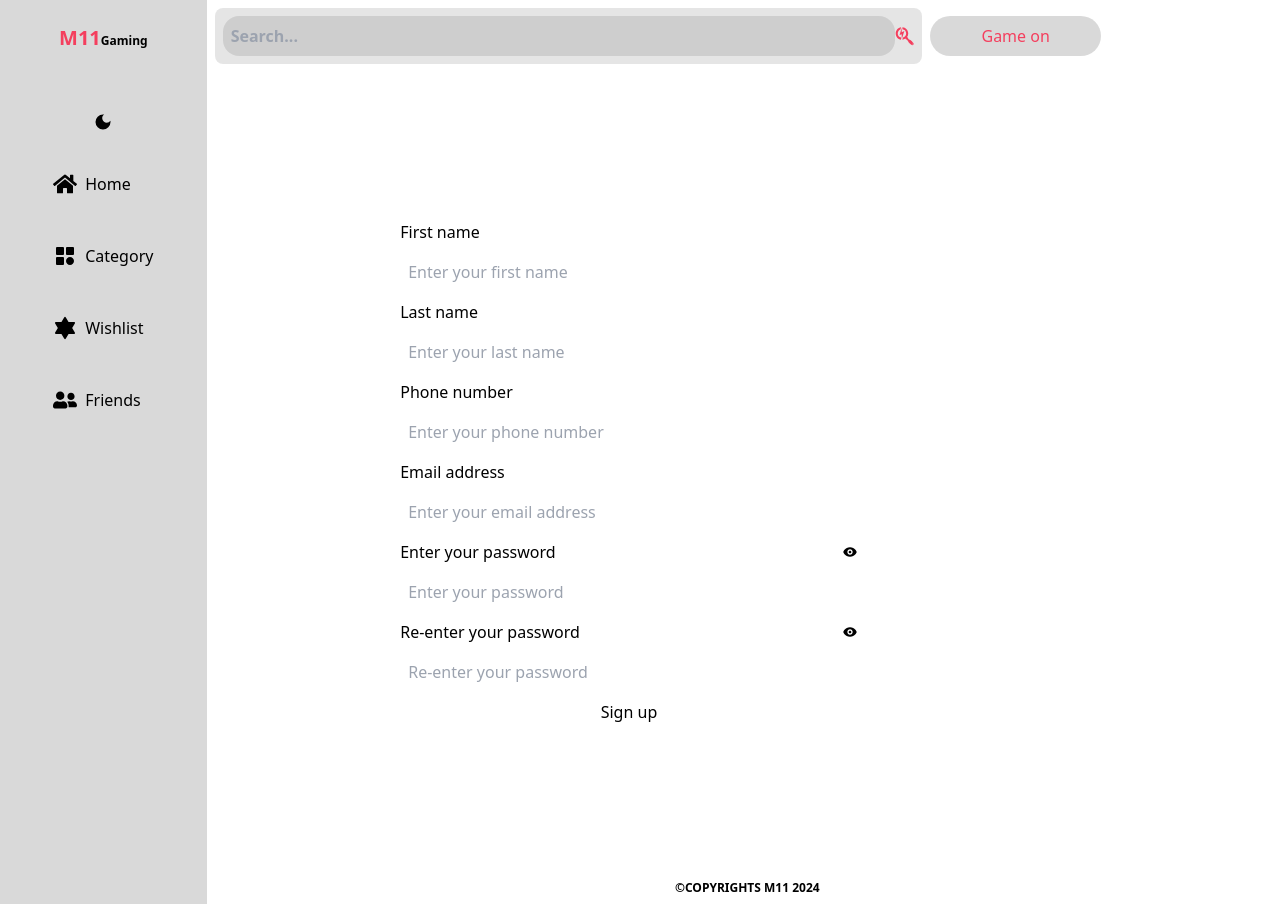
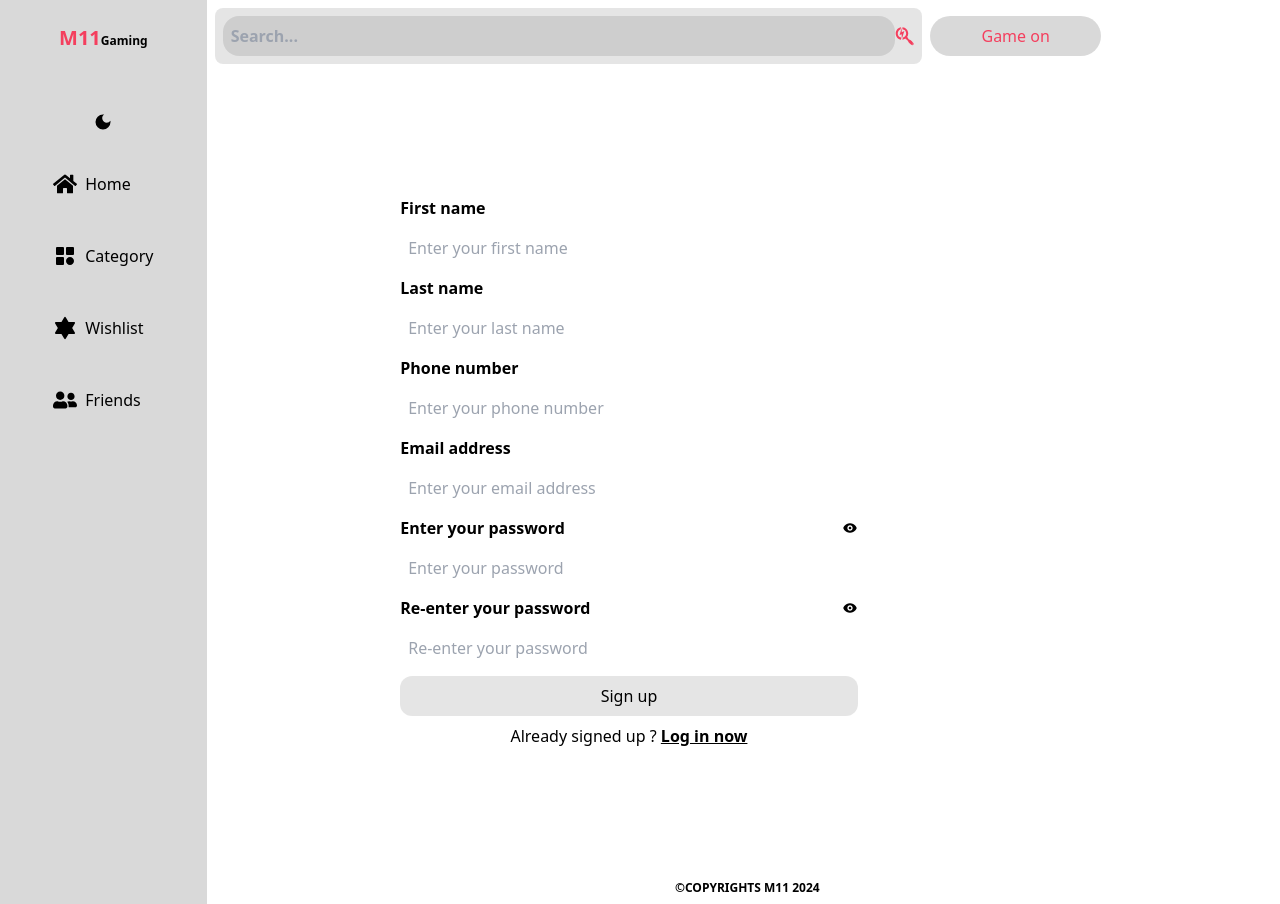
Before and after one commit to Memy11th/Game-center, a Next.js app: page /auth/signup in a window 1280 px wide. Built offline with nearby package versions, Linux system fonts and the light colour scheme.

Commit message:
Adding formik and yup to signup and login forms and customizing validation and submit functions .. and adding some enhancments for the ui

```diff
--- a/src/app/auth/login/page.tsx
+++ b/src/app/auth/login/page.tsx
@@ -1,9 +1,50 @@
 'use client'
-import React from 'react'
+import { useFormik } from 'formik'
+import Link from 'next/link'
+import React, { useState } from 'react'
+import { AiFillEyeInvisible } from 'react-icons/ai'
+import { BiSolidShow } from 'react-icons/bi'
+import { IoIosInformationCircleOutline } from 'react-icons/io'
+import * as yup from 'yup'
+export default function Login() {
 
-export default function Login() {
+    const [showPassword,setShowPassword] = useState(false)
+
+
+    const handleSubmit = (formikValues)=>{
+        console.log(formikValues)
+    }
+
+    const validationSchema = yup.object({
+        email:yup.string().email('You must enter a valid email'),
+        password:yup.string().required('This field is required').min(8,'Password must be at least 8 characters long').matches(/^(?=.*[A-Za-z])(?=.*\d)[A-Za-z\d]{8,}$/, 'Password must contain at least one letter and one number'),
+    })
+
+    const formik = useFormik({
+        initialValues:{
+            email:'',
+            password:''
+        },
+        validationSchema,
+        onSubmit : handleSubmit,
+    })
     return (
-        <div>
+        <div className='grid grid-cols-12 justify-center w-2/3 mx-auto items-center  min-h-screen'>
+
+            <form className='col-span-8  flex flex-col gap-2 duration-200 justify-center p-2   ' onSubmit={formik.handleSubmit}>
+                <label className='rounded-xl dark:text-rose-500 font-bold' htmlFor="email">Email address</label>
+                <input  className='rounded-xl p-2 outline-none  ' type="text" name="email" onBlur={formik.handleBlur} onChange={formik.handleChange} value={formik.values.email} placeholder="Enter your email address" />
+                {formik.errors.email && formik.touched.email && <div className='flex justify-start items-center'> { React.cloneElement(<IoIosInformationCircleOutline /> , {className:'text-lg text-rose-500 '} ) } <span>{formik.errors.email}</span></div> }
+                <label className='rounded-xl dark:text-rose-500 font-bold flex justify-between items-center' htmlFor="password">Enter your password
+                <button onClick={() => setShowPassword(!showPassword)}>{showPassword ? <AiFillEyeInvisible /> : <BiSolidShow />} </button>
+                </label>
+                <input  className='rounded-xl p-2 outline-none  ' type={showPassword ? 'text' : 'password'} name="password" onBlur={formik.handleBlur} onChange={formik.handleChange} value={formik.values.password} placeholder="Enter your password" />
+                {formik.errors.password && formik.touched.password && <div className='flex justify-start items-center'> { React.cloneElement(<IoIosInformationCircleOutline /> , {className:'text-lg text-rose-500 '} ) } <span>{formik.errors.password}</span></div> }
+                <button type='submit' className='p-2 w-full bg-black/10 transition-all duration-200 dark:bg-rose-500 rounded-xl'>Login</button>
+                <p className='text-center'><span>Don't have an account ?</span> <Link className='underline font-semibold text-base ' href={'/auth/signup'}>Register now!</Link></p>
+
+
+            </form>
 
         </div>
     )
--- a/src/app/auth/signup/page.tsx
+++ b/src/app/auth/signup/page.tsx
@@ -4,6 +4,8 @@ import React, { useState } from 'react'
 import * as yup from 'yup'
 import { AiFillEyeInvisible } from 'react-icons/ai'
 import { BiSolidShow } from 'react-icons/bi'
+import Link from 'next/link'
+import { IoIosInformationCircleOutline } from 'react-icons/io'
 
 export default function Signup() {
     const [showPassword,setShowPassword] = useState(false)
@@ -15,7 +17,7 @@ export default function Signup() {
     const validationSchema = yup.object({
         firstName:yup.string().required('This field is required').min(2,'Name must be at least 2 characters long').max(20,'Name must be at most 20 characters long'),
         lastName:yup.string().required('This field is required').min(2,'Name must be at least 2 characters long').max(20,'Name must be at most 20 characters long'),
-        MobileNum:yup.string().required().matches(/^[0-9]{11}$/, 'Mobile number must be 10 digits'),
+        MobileNum:yup.string().required('This field is required').matches(/^[0-9]{11}$/, 'Mobile number must be 10 digits'),
         email:yup.string().email('You must enter a valid email'),
         password:yup.string().required('This field is required').min(8,'Password must be at least 8 characters long').matches(/^(?=.*[A-Za-z])(?=.*\d)[A-Za-z\d]{8,}$/, 'Password must contain at least one letter and one number'),
         rePassword:yup.string().required('This field is required').min(8,'Password must be at least 8 characters long').oneOf([yup.ref('password')],'Passwords must match'),
@@ -32,28 +34,34 @@ export default function Signup() {
         },
         onSubmit:handleSubmit,
         validationSchema,
-
     })
 
     return (
         <div className='grid grid-cols-12 justify-center w-2/3 mx-auto items-center  min-h-screen'>
 
             <form className='col-span-8  flex flex-col gap-2 duration-200 justify-center p-2   ' onSubmit={formik.handleSubmit}>
-                <label className='rounded-xl dark:text-rose-500' htmlFor="firstName">First name</label>
+                <label className='rounded-xl dark:text-rose-500 font-bold ' htmlFor="firstName">First name</label>
                 <input  className='rounded-xl p-2 outline-none  ' type="text" name="firstName" onBlur={formik.handleBlur} onChange={formik.handleChange} value={formik.values.firstName} placeholder="Enter your first name" />
-                <label className='rounded-xl dark:text-rose-500' htmlFor="lastName">Last name</label>
+                {formik.errors.firstName && formik.touched.firstName && <div className='flex justify-start items-center'> { React.cloneElement(<IoIosInformationCircleOutline /> , {className:'text-lg text-rose-500 '} ) } <span>{formik.errors.firstName}</span></div> }
+                <label className='rounded-xl dark:text-rose-500 font-bold' htmlFor="lastName">Last name</label>
                 <input  className='rounded-xl p-2 outline-none  ' type="text" name="lastName" onBlur={formik.handleBlur} onChange={formik.handleChange} value={formik.values.lastName} placeholder="Enter your last name" />
-                <label className='rounded-xl dark:text-rose-500' htmlFor="MobileNum">Phone number</label>
+                {formik.errors.lastName && formik.touched.lastName && <div className='flex justify-start items-center'> { React.cloneElement(<IoIosInformationCircleOutline /> , {className:'text-lg text-rose-500 '} ) } <span>{formik.errors.lastName}</span></div> }
+                <label className='rounded-xl dark:text-rose-500 font-bold' htmlFor="MobileNum">Phone number</label>
                 <input  className='rounded-xl p-2 outline-none  ' type="text" name="MobileNum" onBlur={formik.handleBlur} onChange={formik.handleChange} value={formik.values.MobileNum} placeholder="Enter your phone number" />
-                <label className='rounded-xl dark:text-rose-500' htmlFor="email">Email address</label>
+                {formik.errors.MobileNum && formik.touched.MobileNum && <div className='flex justify-start items-center'> { React.cloneElement(<IoIosInformationCircleOutline /> , {className:'text-lg text-rose-500 '} ) } <span>{formik.errors.MobileNum}</span></div> }
+                <label className='rounded-xl dark:text-rose-500 font-bold' htmlFor="email">Email address</label>
                 <input  className='rounded-xl p-2 outline-none  ' type="text" name="email" onBlur={formik.handleBlur} onChange={formik.handleChange} value={formik.values.email} placeholder="Enter your email address" />
-                <label className='rounded-xl dark:text-rose-500 flex justify-between items-center' htmlFor="password">Enter your password
+                {formik.errors.email && formik.touched.email && <div className='flex justify-start items-center'> { React.cloneElement(<IoIosInformationCircleOutline /> , {className:'text-lg text-rose-500 '} ) } <span>{formik.errors.email}</span></div> }
+                <label className='rounded-xl dark:text-rose-500 font-bold flex justify-between items-center' htmlFor="password">Enter your password
                 <button onClick={() => setShowPassword(!showPassword)}>{showPassword ? <AiFillEyeInvisible /> : <BiSolidShow />} </button>
                 </label>
                 <input  className='rounded-xl p-2 outline-none  ' type={showPassword ? 'text' : 'password'} name="password" onBlur={formik.handleBlur} onChange={formik.handleChange} value={formik.values.password} placeholder="Enter your password" />
-                <label className='rounded-xl dark:text-rose-500 flex justify-between items-center ' htmlFor="rePassword">Re-enter your password   {showPassword ? <AiFillEyeInvisible /> : <BiSolidShow />}</label>
+                {formik.errors.password && formik.touched.password && <div className='flex justify-start items-center'> { React.cloneElement(<IoIosInformationCircleOutline /> , {className:'text-lg text-rose-500 '} ) } <span>{formik.errors.password}</span></div> }
+                <label className='rounded-xl dark:text-rose-500 font-bold flex justify-between items-center ' htmlFor="rePassword">Re-enter your password   {showPassword ? <AiFillEyeInvisible /> : <BiSolidShow />}</label>
                 <input  className='rounded-xl p-2 outline-none  ' type={showPassword ? 'text' : 'password'} name="rePassword" onBlur={formik.handleBlur} onChange={formik.handleChange} value={formik.values.rePassword} placeholder="Re-enter your password" />
-                <button>Sign up</button>
+                {formik.errors.rePassword && formik.touched.rePassword && <div className='flex justify-start items-center'> { React.cloneElement(<IoIosInformationCircleOutline /> , {className:'text-lg text-rose-500 '} ) } <span>{formik.errors.rePassword}</span></div> }
+                <button type='submit' className='p-2 w-full bg-black/10 transition-all duration-200 dark:bg-rose-500 rounded-xl'>Sign up</button>
+                <p className='text-center'><span>Already signed up ?</span> <Link className='underline font-semibold text-base ' href={'/auth/login'}>Log in now</Link></p>
 
 
             </form>
--- a/src/app/layout.tsx
+++ b/src/app/layout.tsx
@@ -29,6 +29,7 @@ export default function RootLayout({
             <Footer/>
 
             </div>
+
         </GridContainer>
         </Providers>
       </body>
--- a/src/components/Button.tsx
+++ b/src/components/Button.tsx
@@ -4,7 +4,7 @@ import React from 'react'
 export default function Button() {
 
     return <>
-        <Link href={'/auth/signup'}  className={` grid col-span-2 justify-center md:text-base  text-xs items-center  bg-black/15 h-fit my-auto p-2 text-rose-500 rounded-3xl `}>
+        <Link href={'/auth/login'}  className={` grid col-span-2 justify-center md:text-base  text-xs items-center  bg-black/15 h-fit my-auto p-2 text-rose-500 rounded-3xl `}>
             Game on
         </Link>
     </>
--- a/src/components/ShowPassword.tsx
+++ /dev/null
@@ -1,11 +0,0 @@
-import React from 'react'
-
-
-export default function ShowPassword() {
-    const [showPassword, setShowPassword] = React.useState(false)
-    return (
-        <div>
-            {showPassword ?  React.cloneElement(AiFillEyeInvisible, { onClick: () => setShowPassword(false)}) : React.cloneElement(BiSolidShow, { onClick: () => setShowPassword(true)})}
-        </div>
-    )
-}
```
